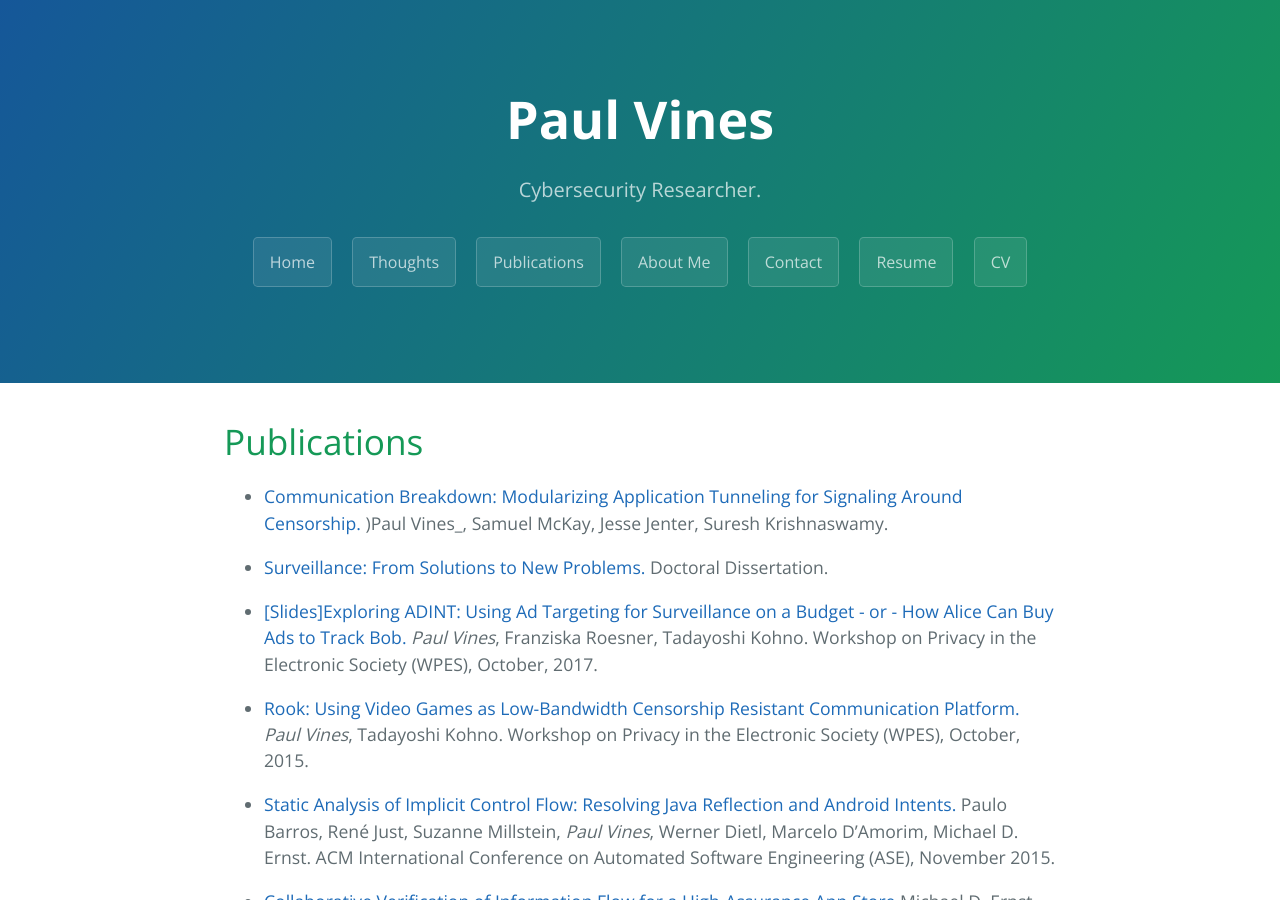
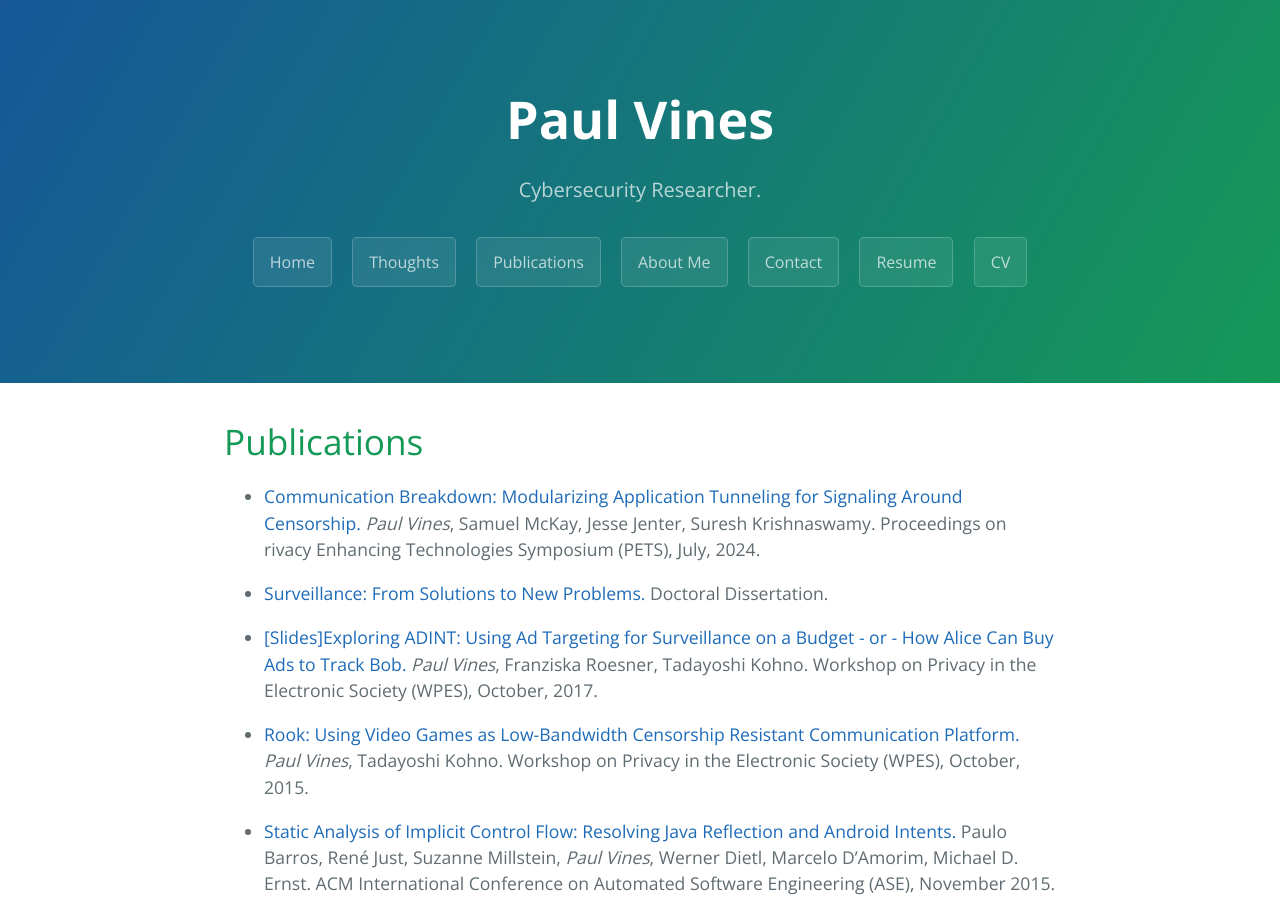
Before and after one commit to plvines/plvines.github.io, a Jekyll site: the page built from publications.md, in a window 1280 px wide and 900 px high. Built offline with Jekyll 4.4.1, drawn with Linux system fonts in a browser that asks for light colours; our own code applies the rules of GitHub Pages for plain Markdown files.

Commit message:
Add venue

```diff
--- a/publications.md
+++ b/publications.md
@@ -3,7 +3,7 @@ layout: default
 ---
 # Publications
 
-- [Communication Breakdown: Modularizing Application Tunneling for Signaling Around Censorship.](https://petsymposium.org/popets/2024/popets-2024-0027.pdf) )Paul Vines_, Samuel McKay, Jesse Jenter, Suresh Krishnaswamy.
+- [Communication Breakdown: Modularizing Application Tunneling for Signaling Around Censorship.](https://petsymposium.org/popets/2024/popets-2024-0027.pdf) _Paul Vines_, Samuel McKay, Jesse Jenter, Suresh Krishnaswamy. Proceedings on rivacy Enhancing Technologies Symposium (PETS), July, 2024.
 
 - [Surveillance: From Solutions to New Problems.](https://digital.lib.washington.edu/researchworks/bitstream/handle/1773/40008/Vines_washington_0250E_17548.pdf?sequence=1&isAllowed=y) Doctoral Dissertation.
 
```
